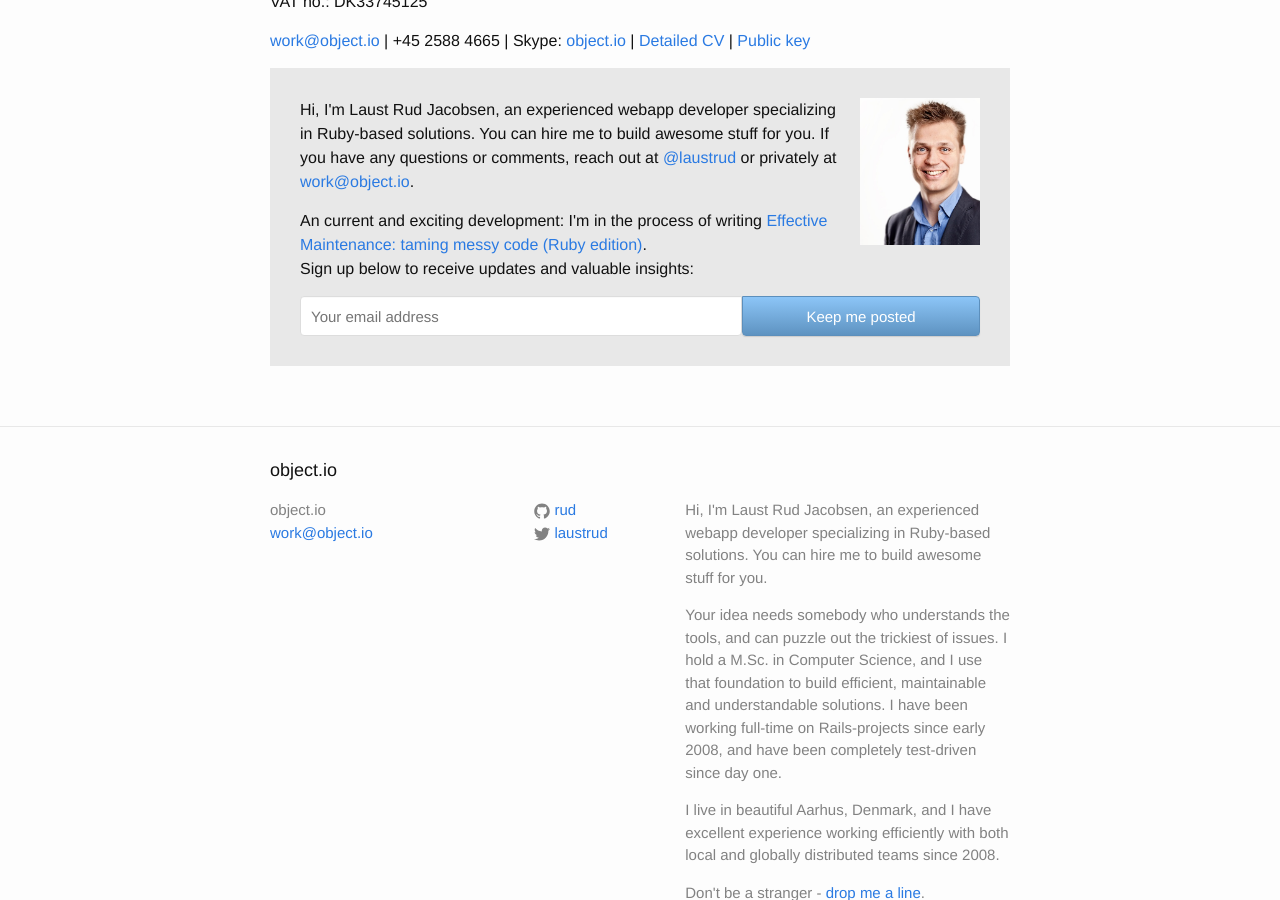
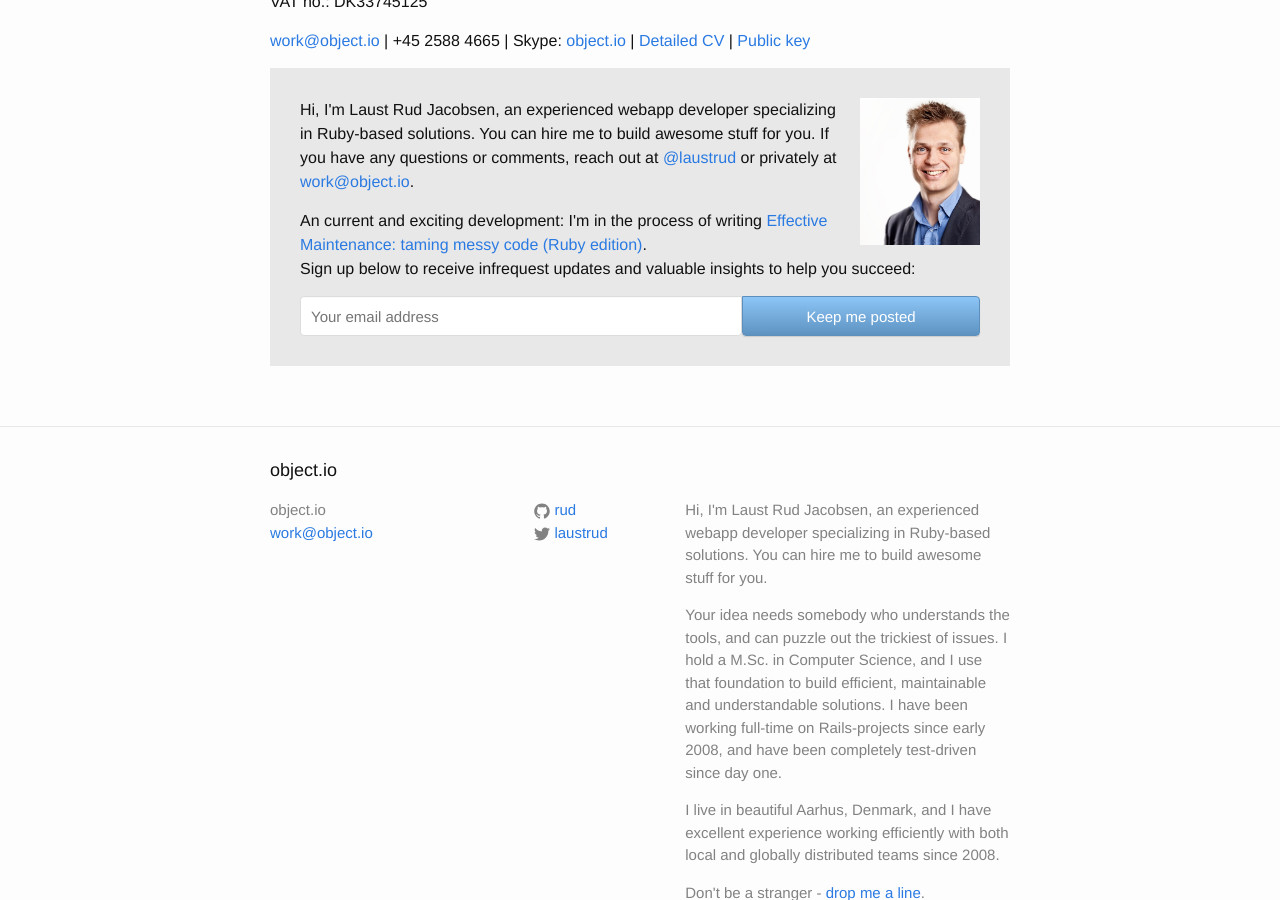
Before and after one commit to rud/rud.github.io, a Jekyll site: the page built from about.md, in a window 1280 px wide and 900 px high, scrolled down 894 px. Built offline with Jekyll 4.4.1, drawn with Linux system fonts in a browser that asks for light colours.

Commit message:
Follow tweak

```diff
--- a/_includes/gumroad-follow.html
+++ b/_includes/gumroad-follow.html
@@ -3,7 +3,7 @@
   <a href="https://gumroad.com/rud/">Effective Maintenance: taming messy code (Ruby edition)</a>.
 
   <br />
-  Sign up below to receive updates and valuable insights:
+  Sign up below to receive infrequest updates and valuable insights to help you succeed:
 </p>
 
 <form action="https://gumroad.com/follow_from_embed_form" class="form gumroad-follow-form-embed" method="post">
```
